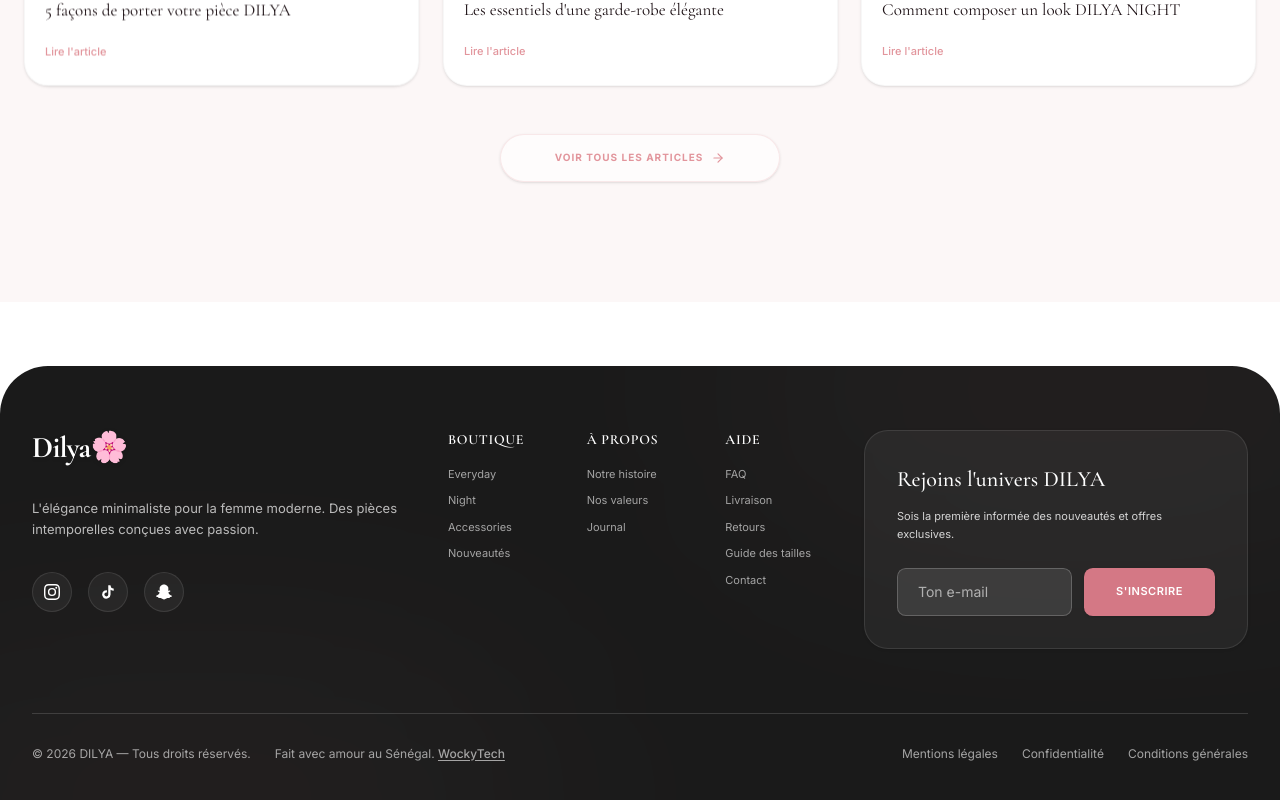
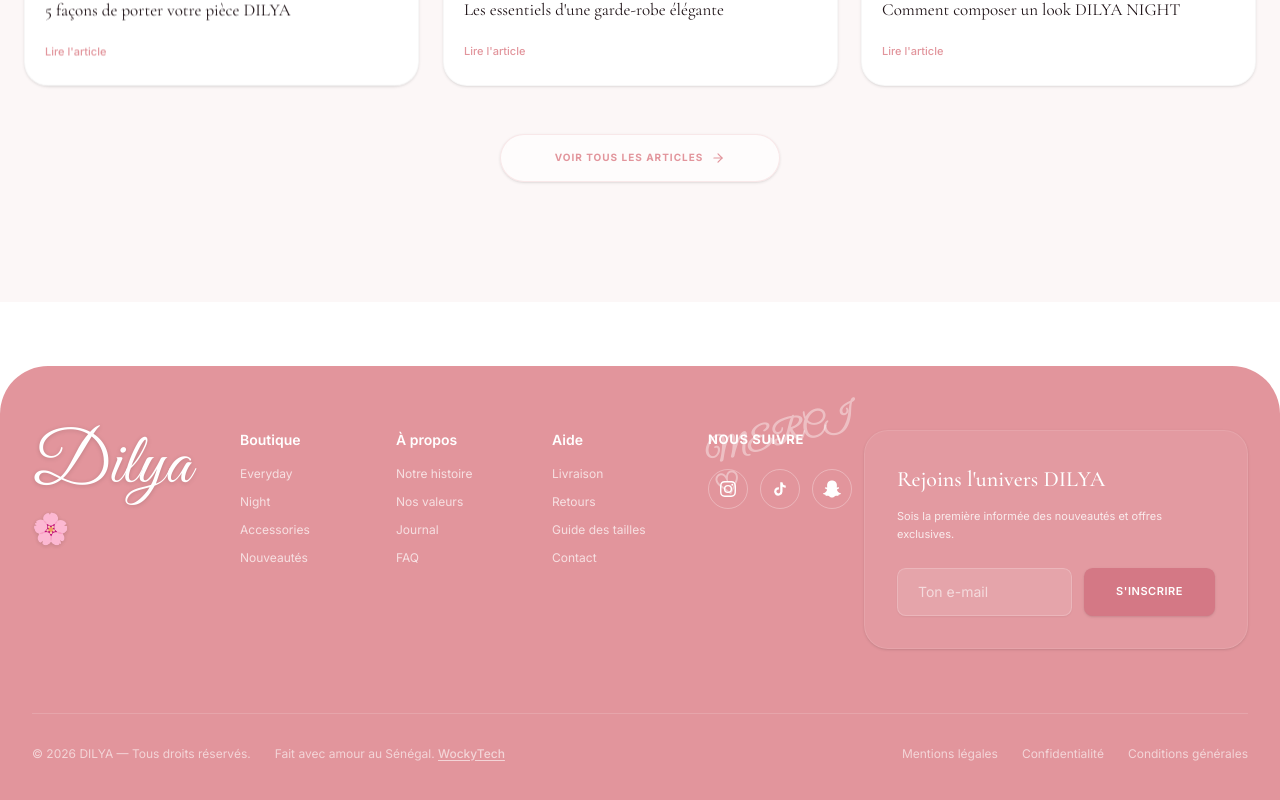
Before and after one commit to mactar27/DILYA, a Next.js app: page / in a window 1280 px wide. Shown: the part 2037-2837 px from the top of the page. Built offline with nearby package versions, Linux system fonts and the light colour scheme; no server answers; the database is empty; what @tidbcloud/prisma-adapter would draw is missing.

Commit message:
Restore original footer design while keeping newsletter functionality

```diff
--- a/components/site-footer.tsx
+++ b/components/site-footer.tsx
@@ -27,16 +27,22 @@ const SnapchatIcon = ({ className }: { className?: string }) => (
 )
 
 export function SiteFooter() {
+  const pathname = usePathname()
   const [email, setEmail] = useState('')
   const [isLoading, setIsLoading] = useState(false)
 
   const handleSubscribe = async (e: React.FormEvent) => {
     e.preventDefault()
+    if (!email) return
     setIsLoading(true)
     try {
-      await subscribeToNewsletter(email)
-      toast.success('Inscrit avec succès !')
-      setEmail('')
+      const result = await subscribeToNewsletter(email)
+      if (result.error) {
+        toast.error(result.error)
+      } else {
+        toast.success('Merci ! Vous êtes bien inscrit(e). 🎉')
+        setEmail('')
+      }
     } catch (error) {
       toast.error("Erreur lors de l'inscription")
     } finally {
@@ -44,77 +50,64 @@ export function SiteFooter() {
     }
   }
 
-  const pathname = usePathname()
   if (pathname?.startsWith('/admin')) return null
 
   return (
-    <footer className="mt-16 bg-[#1a1a1a] text-white overflow-hidden relative rounded-t-[32px] md:rounded-t-[48px]">
-      <div className="absolute inset-0 overflow-hidden pointer-events-none">
-        <div className="absolute -top-[20%] -right-[10%] w-[50%] h-[50%] rounded-full bg-primary/5 blur-[120px] mix-blend-screen" />
-        <div className="absolute -bottom-[20%] -left-[10%] w-[50%] h-[50%] rounded-full bg-primary/5 blur-[120px] mix-blend-screen" />
-      </div>
-
-      <div className="mx-auto max-w-7xl px-6 py-16 lg:px-8 relative">
+    <footer className="mt-16 bg-[#e2959c] text-white overflow-hidden relative rounded-t-[32px] md:rounded-t-[48px]">
+      <div className="mx-auto max-w-7xl px-6 py-16 lg:px-8">
         <div className="grid gap-12 lg:grid-cols-12 lg:gap-8">
-          {/* Main Info Column */}
-          <div className="flex flex-col gap-8 lg:col-span-4 text-center lg:text-left items-center lg:items-start">
-            <Link href="/" className="inline-block transition-transform hover:scale-105 active:scale-95 w-fit">
-              <span className="font-serif text-3xl font-bold tracking-tight text-white drop-shadow-sm">Dilya🌸</span>
+          {/* Logo Column */}
+          <div className="lg:col-span-2 flex flex-col items-center lg:items-start text-center lg:text-left mb-6 lg:mb-0">
+            <Link href="/" className="flex items-center gap-1 relative inline-block">
+              <span className="font-script text-[4.5rem] text-white font-normal leading-none drop-shadow-sm">Dilya</span>
+              <span className="text-3xl relative top-2 opacity-90 drop-shadow-sm">🌸</span>
             </Link>
-            <p className="text-[13px] leading-relaxed text-white/70 max-w-sm">
-              L'élégance minimaliste pour la femme moderne. Des pièces intemporelles conçues avec passion.
-            </p>
-            <div className="flex gap-4">
-              <a href="https://instagram.com" target="_blank" rel="noopener noreferrer" className="flex h-10 w-10 items-center justify-center rounded-full bg-white/5 border border-white/10 text-white transition-all hover:bg-white hover:text-[#e2959c] hover:scale-110">
-                <InstagramIcon className="h-4 w-4" />
-                <span className="sr-only">Instagram</span>
-              </a>
-              <a href="https://tiktok.com" target="_blank" rel="noopener noreferrer" className="flex h-10 w-10 items-center justify-center rounded-full bg-white/5 border border-white/10 text-white transition-all hover:bg-white hover:text-[#e2959c] hover:scale-110">
-                <TikTokIcon className="h-4 w-4" />
-                <span className="sr-only">TikTok</span>
-              </a>
-              <a href="https://snapchat.com" target="_blank" rel="noopener noreferrer" className="flex h-10 w-10 items-center justify-center rounded-full bg-white/5 border border-white/10 text-white transition-all hover:bg-white hover:text-[#e2959c] hover:scale-110">
-                <SnapchatIcon className="h-4 w-4" />
-                <span className="sr-only">Snapchat</span>
-              </a>
-            </div>
           </div>
 
-          {/* Links Grid */}
-          <div className="grid grid-cols-2 gap-8 lg:col-span-4 sm:grid-cols-3">
-            <div className="flex flex-col gap-4">
-              <h3 className="font-serif text-sm font-semibold text-white tracking-wider uppercase">Boutique</h3>
-              <div className="flex flex-col gap-2.5 text-[11px] text-white/60">
-                <Link href="/categorie/everyday" className="w-fit hover:text-white transition-colors relative after:absolute after:bottom-0 after:left-0 after:h-[1px] after:w-0 after:bg-white after:transition-all hover:after:w-full">Everyday</Link>
-                <Link href="/categorie/night" className="w-fit hover:text-white transition-colors relative after:absolute after:bottom-0 after:left-0 after:h-[1px] after:w-0 after:bg-white after:transition-all hover:after:w-full">Night</Link>
-                <Link href="/categorie/accessories" className="w-fit hover:text-white transition-colors relative after:absolute after:bottom-0 after:left-0 after:h-[1px] after:w-0 after:bg-white after:transition-all hover:after:w-full">Accessories</Link>
-                <Link href="/nouveautes" className="w-fit hover:text-white transition-colors relative after:absolute after:bottom-0 after:left-0 after:h-[1px] after:w-0 after:bg-white after:transition-all hover:after:w-full">Nouveautés</Link>
-              </div>
+          {/* Links Columns */}
+          <div className="grid grid-cols-2 gap-8 sm:grid-cols-4 lg:col-span-6">
+            <div>
+              <h3 className="font-sans text-sm font-semibold text-white">Boutique</h3>
+              <ul className="mt-4 flex flex-col gap-3 text-xs text-primary-foreground/70">
+                <li><Link href="/categorie/everyday" className="hover:text-white">Everyday</Link></li>
+                <li><Link href="/categorie/night" className="hover:text-white">Night</Link></li>
+                <li><Link href="/categorie/accessories" className="hover:text-white">Accessories</Link></li>
+                <li><Link href="/categorie/nouveautes" className="hover:text-white">Nouveautés</Link></li>
+              </ul>
             </div>
-
-            <div className="flex flex-col gap-4">
-              <h3 className="font-serif text-sm font-semibold text-white tracking-wider uppercase">À propos</h3>
-              <div className="flex flex-col gap-2.5 text-[11px] text-white/60">
-                <Link href="/notre-histoire" className="w-fit hover:text-white transition-colors relative after:absolute after:bottom-0 after:left-0 after:h-[1px] after:w-0 after:bg-white after:transition-all hover:after:w-full">Notre histoire</Link>
-                <Link href="/valeurs" className="w-fit hover:text-white transition-colors relative after:absolute after:bottom-0 after:left-0 after:h-[1px] after:w-0 after:bg-white after:transition-all hover:after:w-full">Nos valeurs</Link>
-                <Link href="/journal" className="w-fit hover:text-white transition-colors relative after:absolute after:bottom-0 after:left-0 after:h-[1px] after:w-0 after:bg-white after:transition-all hover:after:w-full">Journal</Link>
-              </div>
+            <div>
+              <h3 className="font-sans text-sm font-semibold text-white">À propos</h3>
+              <ul className="mt-4 flex flex-col gap-3 text-xs text-primary-foreground/70">
+                <li><Link href="/notre-histoire" className="hover:text-white">Notre histoire</Link></li>
+                <li><Link href="/valeurs" className="hover:text-white">Nos valeurs</Link></li>
+                <li><Link href="/journal" className="hover:text-white">Journal</Link></li>
+                <li><Link href="/faq" className="hover:text-white">FAQ</Link></li>
+              </ul>
             </div>
-
-            <div className="flex flex-col gap-4">
-              <h3 className="font-serif text-sm font-semibold text-white tracking-wider uppercase">Aide</h3>
-              <div className="flex flex-col gap-2.5 text-[11px] text-white/60">
-                <Link href="/faq" className="w-fit hover:text-white transition-colors relative after:absolute after:bottom-0 after:left-0 after:h-[1px] after:w-0 after:bg-white after:transition-all hover:after:w-full">FAQ</Link>
-                <Link href="/livraison" className="w-fit hover:text-white transition-colors relative after:absolute after:bottom-0 after:left-0 after:h-[1px] after:w-0 after:bg-white after:transition-all hover:after:w-full">Livraison</Link>
-                <Link href="/retours" className="w-fit hover:text-white transition-colors relative after:absolute after:bottom-0 after:left-0 after:h-[1px] after:w-0 after:bg-white after:transition-all hover:after:w-full">Retours</Link>
-                <Link href="/guide-des-tailles" className="w-fit hover:text-white transition-colors relative after:absolute after:bottom-0 after:left-0 after:h-[1px] after:w-0 after:bg-white after:transition-all hover:after:w-full">Guide des tailles</Link>
-                <Link href="/contact" className="w-fit hover:text-white transition-colors relative after:absolute after:bottom-0 after:left-0 after:h-[1px] after:w-0 after:bg-white after:transition-all hover:after:w-full">Contact</Link>
+            <div>
+              <h3 className="font-sans text-sm font-semibold text-white">Aide</h3>
+              <ul className="mt-4 flex flex-col gap-3 text-xs text-primary-foreground/70">
+                <li><Link href="/livraison" className="hover:text-white">Livraison</Link></li>
+                <li><Link href="/retours" className="hover:text-white">Retours</Link></li>
+                <li><Link href="/guide-des-tailles" className="hover:text-white">Guide des tailles</Link></li>
+                <li><Link href="/contact" className="hover:text-white">Contact</Link></li>
+              </ul>
+            </div>
+            <div className="flex flex-col items-center sm:items-start">
+              <h3 className="font-sans text-[13px] font-bold uppercase tracking-wider text-white relative inline-block">
+                Nous suivre
+                <span className="absolute -bottom-10 -right-16 text-3xl font-script text-white/40 rotate-[-15deg]">Merci ♡</span>
+              </h3>
+              <div className="mt-5 flex gap-3 text-white">
+                <a href="https://www.instagram.com/im_laicha/" target="_blank" rel="noopener noreferrer" className="flex h-10 w-10 items-center justify-center rounded-full border border-white/30 hover:bg-white hover:text-[#e2959c] transition-colors"><InstagramIcon className="h-4 w-4" /></a>
+                <a href="https://www.tiktok.com/@laicha.xo" target="_blank" rel="noopener noreferrer" className="flex h-10 w-10 items-center justify-center rounded-full border border-white/30 hover:bg-white hover:text-[#e2959c] transition-colors"><TikTokIcon className="h-4 w-4" /></a>
+                <a href="https://www.snapchat.com/@laichastar" target="_blank" rel="noopener noreferrer" className="flex h-10 w-10 items-center justify-center rounded-full border border-white/30 hover:bg-white hover:text-[#e2959c] transition-colors"><SnapchatIcon className="h-[18px] w-[18px]" /></a>
               </div>
             </div>
           </div>
 
           {/* Newsletter Column */}
-          <div className="lg:col-span-4 bg-white/5 rounded-3xl p-8 border border-white/10 text-center lg:text-left shadow-sm">
+          <div className="lg:col-span-4 bg-white/5 rounded-3xl p-8 lg:ml-auto border border-white/10 text-center lg:text-left shadow-sm">
             <h3 className="font-serif text-[22px] font-medium text-white mb-3">Rejoins l'univers DILYA</h3>
             <p className="text-[11px] leading-relaxed text-white/80 max-w-xs mx-auto lg:mx-0">
               Sois la première informée des nouveautés et offres exclusives.
@@ -129,12 +122,7 @@ export function SiteFooter() {
                 className="h-12 rounded-xl border-white/20 bg-white/10 text-white placeholder:text-white/60 focus-visible:ring-white/40 text-[11px] px-5"
                 disabled={isLoading}
               />
-              <Button
-                type="submit"
-                variant="secondary"
-                disabled={isLoading}
-                className="h-12 rounded-xl px-8 font-semibold text-[11px] uppercase tracking-wider bg-[#d47885] text-white hover:bg-[#c26774] border-none shadow-sm transition-colors"
-              >
+              <Button type="submit" variant="secondary" disabled={isLoading} className="h-12 rounded-xl px-8 font-semibold text-[11px] uppercase tracking-wider bg-[#d47885] text-white hover:bg-[#c26774] border-none shadow-sm transition-colors">
                 {isLoading ? "En cours..." : "S'inscrire"}
               </Button>
             </form>
```
